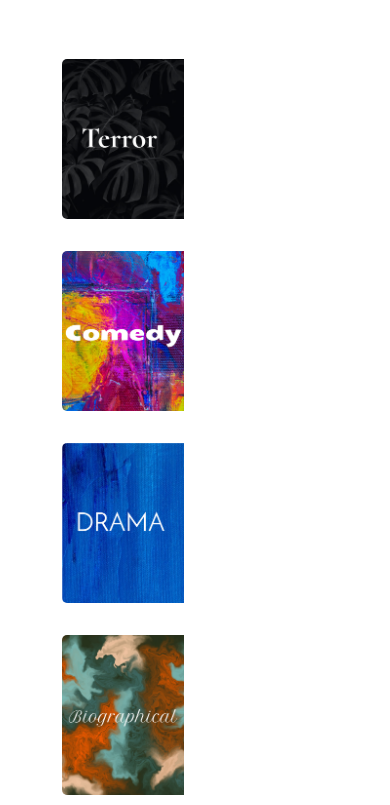
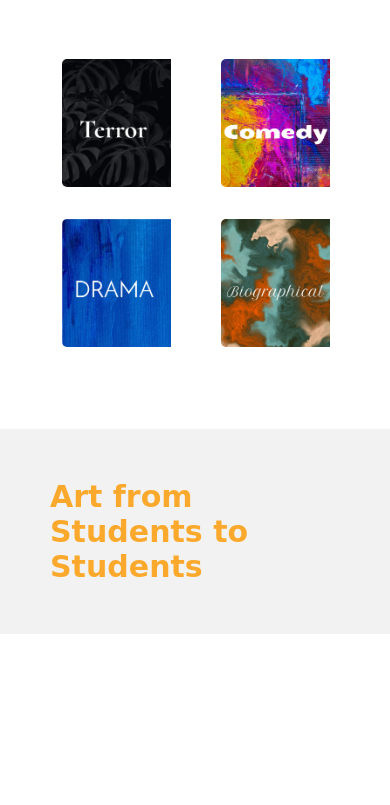
Before and after one commit to EmilioBerumen910/Canister.Network, a website with bundled scripts: page index.html in a window 390 px wide. Shown: the part 3724-4529 px from the top of the page. After the commit the page ends 4358 px from the top, so only its background shows below. Built offline with nearby package versions, Linux system fonts and the light colour scheme; no server answers; a web font is replaced by a local one.

Commit message:
Update Themes.css

```diff
--- a/Themes.css
+++ b/Themes.css
@@ -78,8 +78,8 @@
     }
 
     .Theme-col {
-      max-width: 9rem;
-      max-height: 10rem;
+      max-width: 8rem;
+      max-height: 8rem;
 
     }
   }
```
